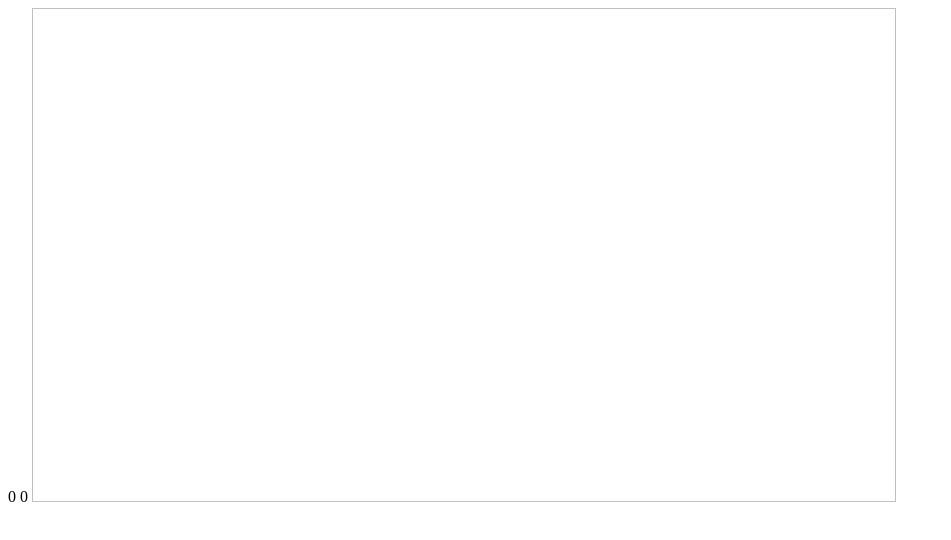
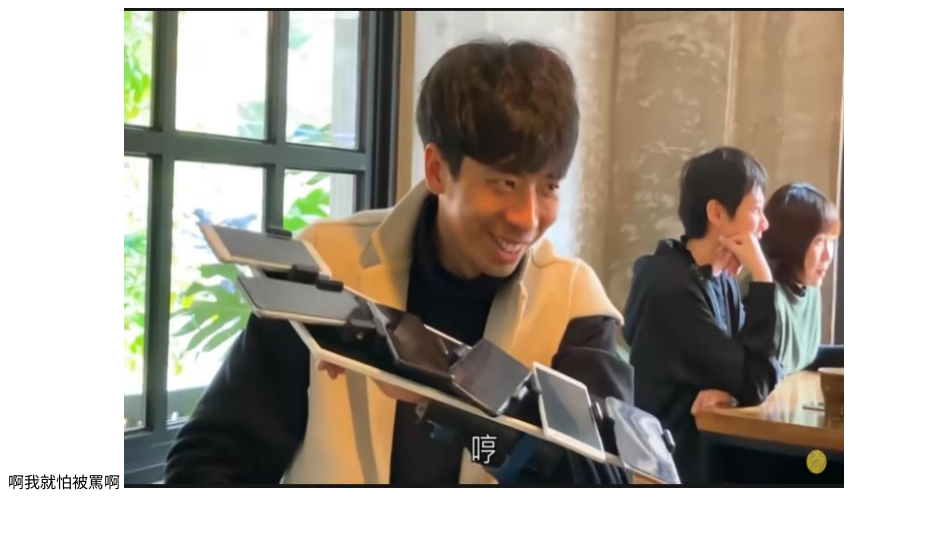
Before and after one commit to uwu3837/uwu3837.github.io, a plain HTML site: page about.html in a window 1280 px wide. Shown: the whole page, without its empty margins (0-951 px from the left). Drawn offline with Linux system fonts and the light colour scheme.

Commit message:
網頁更新２

```diff
--- a/about.html
+++ b/about.html
@@ -5,8 +5,8 @@
     <title>Title</title>
 </head>
 <body>
-0 0
-<img scr="img/哼.png" width="864" height="494">
+啊我就怕被罵啊
+<img src="img/哼.png" width="720" height="480">
 
 </body>
 </html>
```
Also changed, not shown: index.html (+0 -3 lines).
